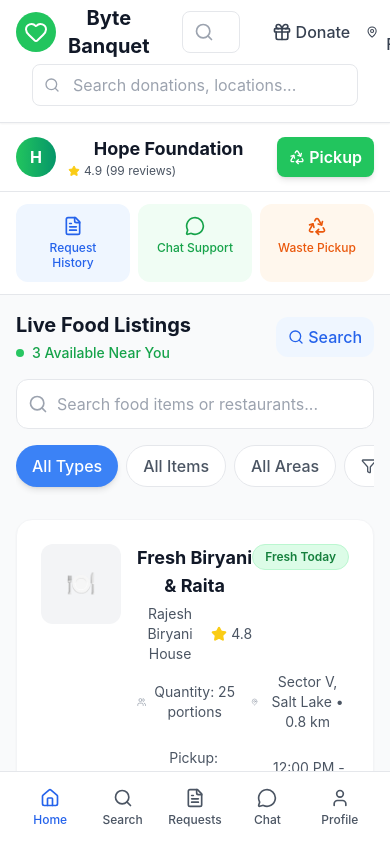
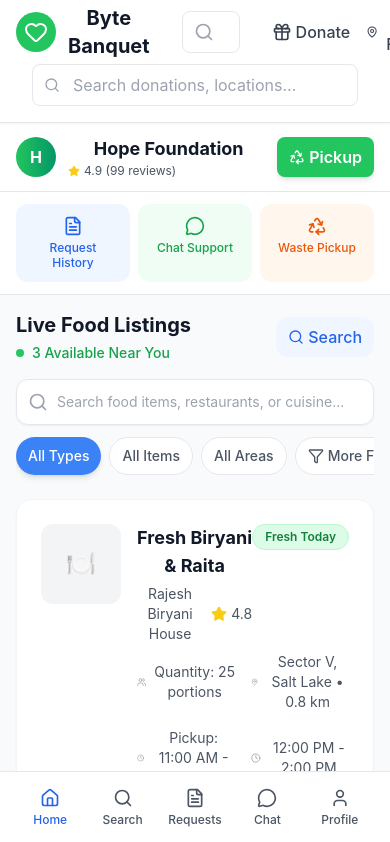
Before and after one commit to Iampriyanshu2503/RescueNet, a React (Create React App) app in the folder frontend/: page /recipient-dashboard in a window 390 px wide. Shown: the top 842 px of the page. Built offline with nearby package versions, Linux system fonts and the light colour scheme.

Commit message:
Improve search and filters section responsiveness
cgen-1504089a485245dd906e2bedf167dee9

```diff
--- a/frontend/src/components/recepient/RecipientDashboard.tsx
+++ b/frontend/src/components/recepient/RecipientDashboard.tsx
@@ -201,33 +201,33 @@ export default function FoodListingsPage() {
                 </div>
 
                 {/* Search and Filters */}
-                <div className="mb-6 space-y-4">
+                <div className="mb-4 sm:mb-6 space-y-3 sm:space-y-4">
                     <div className="relative">
                         <Search className="absolute left-3 top-1/2 transform -translate-y-1/2 text-gray-400 w-5 h-5" />
                         <input
                             type="text"
-                            placeholder="Search food items or restaurants..."
+                            placeholder="Search food items, restaurants, or cuisine..."
                             value={searchQuery}
                             onChange={(e) => setSearchQuery(e.target.value)}
-                            className="w-full pl-10 pr-4 py-3 border border-gray-200 rounded-xl focus:ring-2 focus:ring-blue-500 focus:border-transparent bg-white"
+                            className="w-full pl-10 pr-4 py-3 sm:py-4 border border-gray-200 rounded-xl focus:ring-2 focus:ring-blue-500 focus:border-transparent bg-white shadow-sm hover:shadow-md transition-all duration-300 text-sm sm:text-base"
                         />
                     </div>
 
-                    <div className="flex space-x-2 overflow-x-auto pb-2">
+                    <div className="flex space-x-2 overflow-x-auto pb-2 scrollbar-hide">
                         {filters.map((filter) => (
                             <button
                                 key={filter}
                                 onClick={() => setSelectedFilter(filter)}
-                                className={`px-4 py-2 rounded-full whitespace-nowrap font-medium transition-all ${selectedFilter === filter
-                                    ? 'bg-blue-500 text-white shadow-md'
-                                    : 'bg-white text-gray-600 border border-gray-200 hover:bg-gray-50'
+                                className={`px-3 sm:px-4 py-2 rounded-full whitespace-nowrap font-medium transition-all duration-300 hover:scale-105 active:scale-95 text-sm sm:text-base ${selectedFilter === filter
+                                    ? 'bg-blue-500 text-white shadow-md hover:bg-blue-600'
+                                    : 'bg-white text-gray-600 border border-gray-200 hover:bg-gray-50 hover:border-gray-300'
                                     }`}
                             >
                                 {filter}
                             </button>
                         ))}
-                        <button className="px-4 py-2 rounded-full whitespace-nowrap font-medium bg-white text-gray-600 border border-gray-200 hover:bg-gray-50 flex items-center">
-                            <Filter className="w-4 h-4 mr-2" />
+                        <button className="px-3 sm:px-4 py-2 rounded-full whitespace-nowrap font-medium bg-white text-gray-600 border border-gray-200 hover:bg-gray-50 hover:border-gray-300 transition-all duration-300 hover:scale-105 active:scale-95 flex items-center text-sm sm:text-base">
+                            <Filter className="w-4 h-4 mr-1 sm:mr-2" />
                             More Filters
                         </button>
                     </div>
```
